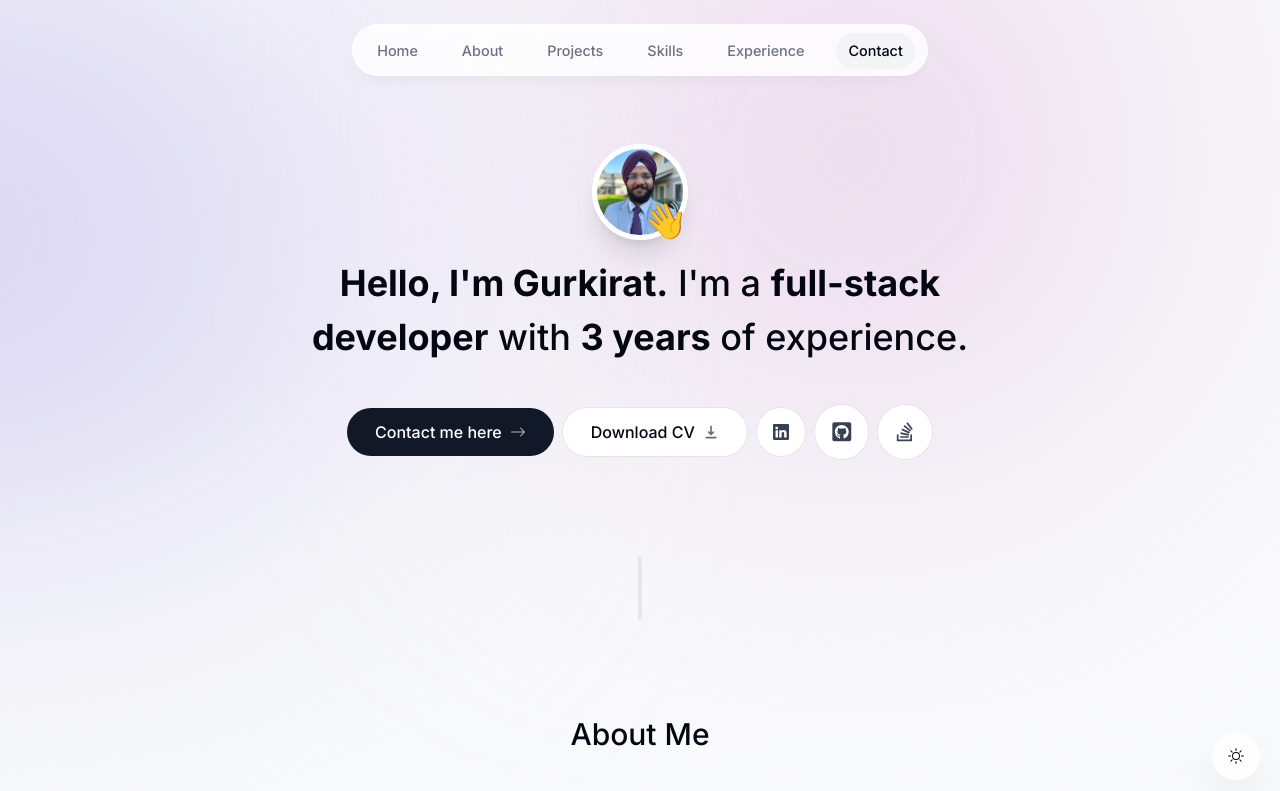
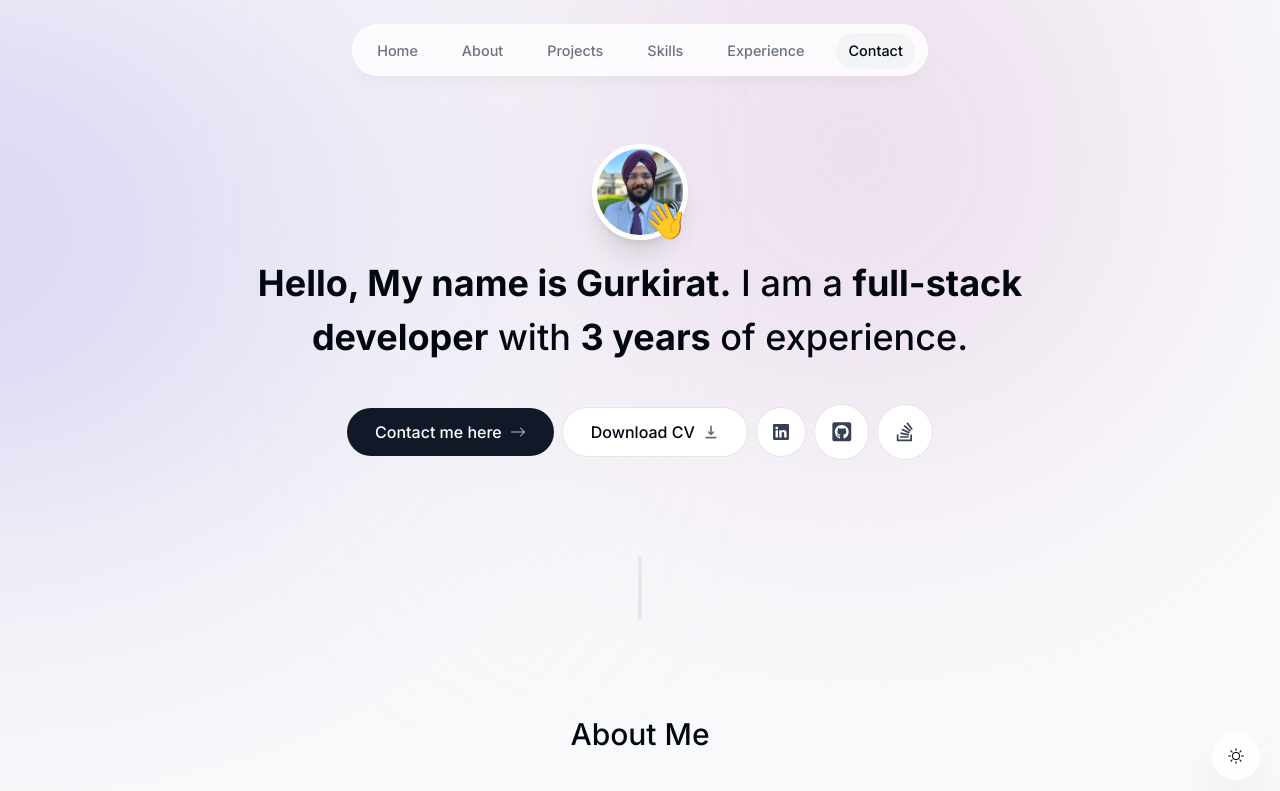
Before and after one commit to gks-96/portfolio, a Next.js app: page / in a window 1280 px wide. Shown: the top 791 px of the page. Built offline with nearby package versions, Linux system fonts and the light colour scheme; no server answers.

Commit message:
lint error resolved

```diff
--- a/components/intro.tsx
+++ b/components/intro.tsx
@@ -63,7 +63,7 @@
       initial={{opacity:0,y:100}}
       animate={{opacity:1,y:0}}
       >
-      <span className="font-bold">Hello, I'm Gurkirat.</span> I'm a {" "}
+      <span className="font-bold">Hello, My name is Gurkirat.</span> I am a {" "}
         <span className="font-bold">full-stack developer</span> with {" "}
         <span className="font-bold">3 years</span> of experience.
       </motion.h1>
```
